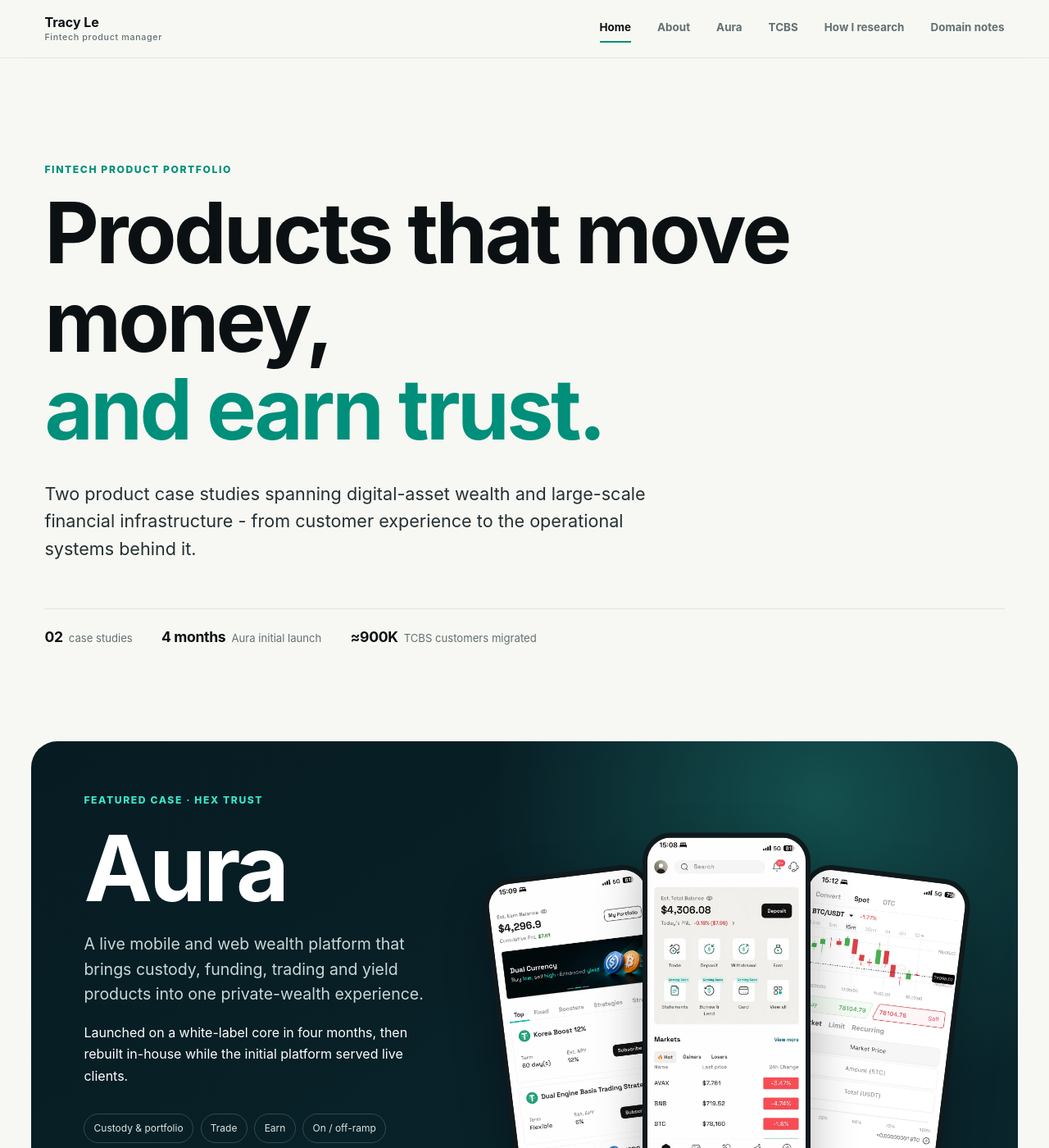
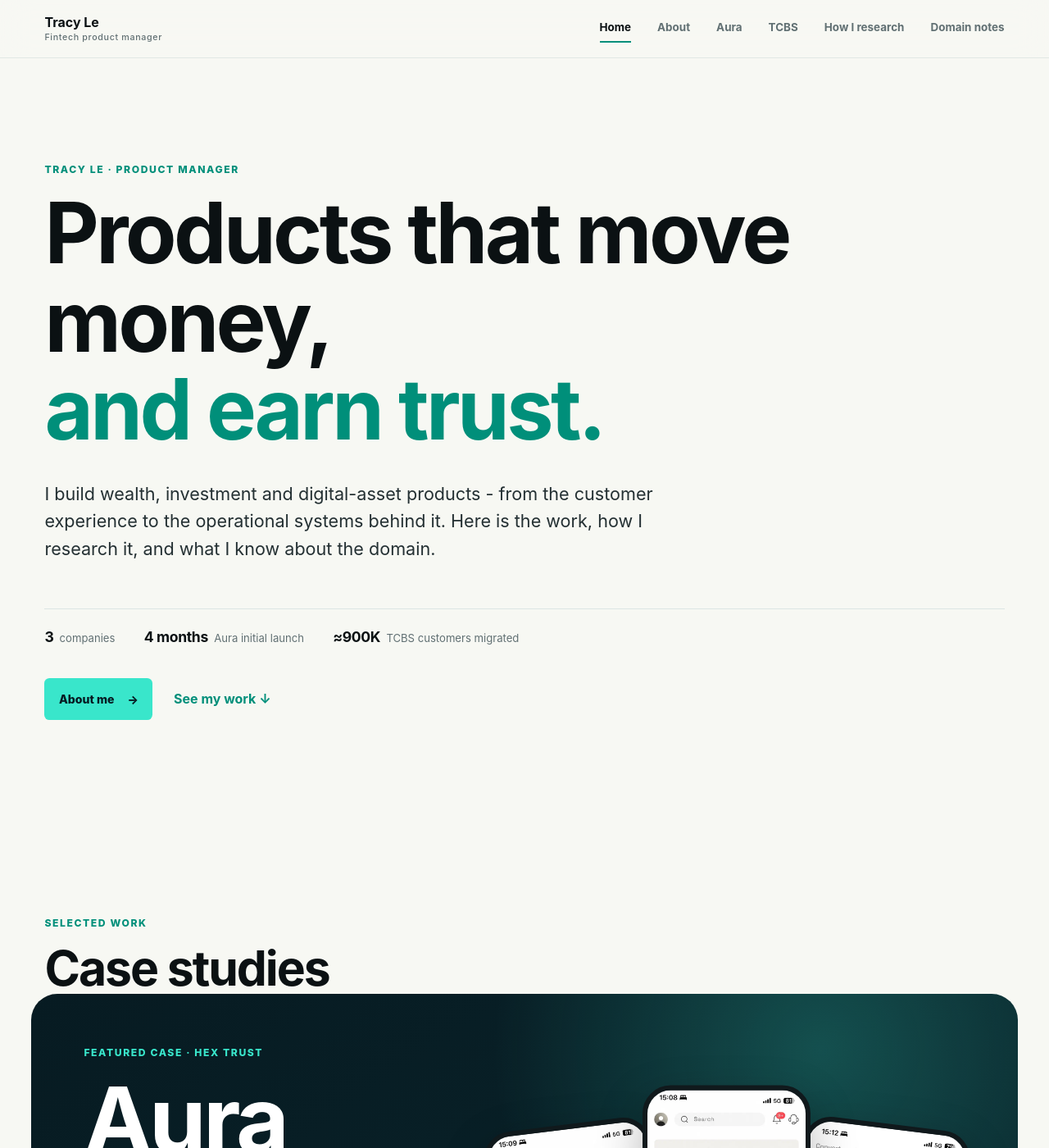
Before and after one commit to tham-tracy/tham-tracy.github.io, a Jekyll site: the page built from index.md, in a window 1280 px wide and 1400 px high. Shown: the whole window at 82% size. Built offline with Jekyll 4.4.1, drawn with Linux system fonts in a browser that asks for light colours; some of the changed text lies outside the part shown.

Commit message:
Refresh homepage around Tracy and new pages
Co-Authored-By: Claude Opus 5.5 <noreply@anthropic.com>

```diff
--- a/assets/style.css
+++ b/assets/style.css
@@ -431,3 +431,8 @@ td { background: var(--white); color: var(--ink-2); font-size: .94rem; }
 @media (max-width: 42rem) {
   .note-grid { grid-template-columns: 1fr; }
 }
+
+/* Home additions */
+.work-intro { padding-bottom: 0; }
+.work-intro .section-heading { margin-bottom: 0; }
+.trueprofit-card .impact-grid dd { font-size: 1.15rem; }
--- a/index.md
+++ b/index.md
@@ -1,19 +1,30 @@
 ---
 layout: summary
-title: "Fintech product case studies"
-description: "Product case studies covering Aura, a digital-asset wealth platform, and the TCBS loan management system."
+title: "Tracy Le · Fintech Product Manager"
+description: "Tracy Le, fintech product manager: case studies from Aura, TCBS and TrueProfit, a research method and digital-asset domain notes."
 ---
 
 <section class="portfolio-hero">
-  <p class="eyebrow">Fintech product portfolio</p>
+  <p class="eyebrow">Tracy Le · Product Manager</p>
   <h1>Products that move money,<br><span>and earn trust.</span></h1>
-  <p class="lede">Two product case studies spanning digital-asset wealth and large-scale financial infrastructure - from customer experience to the operational systems behind it.</p>
+  <p class="lede">I build wealth, investment and digital-asset products - from the customer experience to the operational systems behind it. Here is the work, how I research it, and what I know about the domain.</p>
   <div class="hero-proof" aria-label="Portfolio highlights">
-    <span><strong>02</strong> case studies</span>
+    <span><strong>3</strong> companies</span>
     <span><strong>4 months</strong> Aura initial launch</span>
     <span><strong>≈900K</strong> TCBS customers migrated</span>
   </div>
+  <div class="about-actions">
+    <a class="button-link" href="{{ '/about/' | relative_url }}">About me <span aria-hidden="true">→</span></a>
+    <a class="text-link" href="#work">See my work <span aria-hidden="true">↓</span></a>
+  </div>
 </section>
+
+<div class="portfolio-section work-intro" id="work">
+  <div class="section-heading">
+    <p class="eyebrow">Selected work</p>
+    <h2>Case studies</h2>
+  </div>
+</div>
 
 <section class="featured-case">
   <div class="featured-copy">
@@ -57,14 +68,44 @@ description: "Product case studies covering Aura, a digital-asset wealth platfor
 
 <section class="portfolio-section">
   <div class="section-heading">
+    <p class="eyebrow">E-commerce analytics · FireGroup</p>
+    <h2>TrueProfit</h2>
+  </div>
+  <div class="tcbs-card trueprofit-card">
+    <div>
+      <p class="case-tagline">Net-profit analytics for Shopify &amp; TikTok Shop sellers, plus an AI assistant. I improved the existing Shopify app, built a TrueProfit app for TikTok Shop sellers and built an AI chatbot.</p>
+      <a class="text-link" href="{{ '/research/' | relative_url }}#trueprofit-tiktok">Read the TrueProfit research stories <span aria-hidden="true">→</span></a>
+    </div>
+    <dl class="impact-grid">
+      <div><dt>Customers</dt><dd>SMB sellers</dd></div>
+      <div><dt>Channels</dt><dd>Shopify, TikTok Shop</dd></div>
+      <div><dt>New products</dt><dd>TikTok Shop app &amp; AI chatbot</dd></div>
+    </dl>
+  </div>
+</section>
+
+<section class="portfolio-section">
+  <div class="section-heading">
+    <p class="eyebrow">How I work</p>
+    <h2>Behind the case studies</h2>
+  </div>
+  <div class="feature-grid two-up">
+    <article><h3>How I research</h3><p>A five-step method from signal to validated decision, with real stories from TrueProfit, Aura and TCBS.</p><a class="text-link" href="{{ '/research/' | relative_url }}">See the method <span aria-hidden="true">→</span></a></article>
+    <article><h3>Domain notes</h3><p>Custody, on/off-ramps, stablecoins and yield products - explained from a product angle.</p><a class="text-link" href="{{ '/notes/' | relative_url }}">Read the notes <span aria-hidden="true">→</span></a></article>
+  </div>
+</section>
+
+<section class="portfolio-section">
+  <div class="section-heading">
     <p class="eyebrow">What these cases show</p>
     <h2>Product principles in practice</h2>
   </div>
   <div class="feature-grid">
-    <article><h3>Progressive complexity</h3><p>Simple entry points alongside advanced capabilities: Convert with conditional orders, fixed yield with market-linked products.</p></article>
-    <article><h3>Explainable finance</h3><p>Rates, ratios, balances, fees and statuses appear when they affect a decision, with the context needed to understand them.</p></article>
-    <article><h3>Service teams are users</h3><p>Search, triage and loan-detail views are designed as product experiences for the teams supporting customers.</p></article>
+    <article><h3>Progressive complexity</h3><p>Simple entry points alongside advanced capabilities.</p></article>
+    <article><h3>Explainable finance</h3><p>Rates, ratios, fees and statuses appear when they affect a decision.</p></article>
+    <article><h3>Service teams are users</h3><p>Internal tools are designed as product experiences.</p></article>
   </div>
+  <a class="text-link" href="{{ '/about/' | relative_url }}#principles">More on how I work <span aria-hidden="true">→</span></a>
 </section>
 
 <section class="portfolio-note">
```
